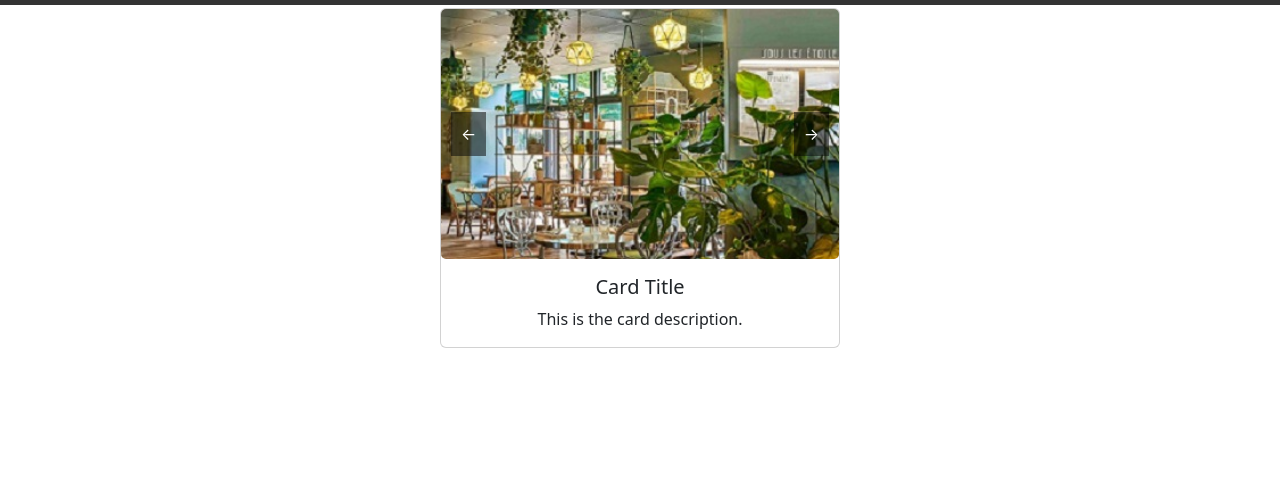
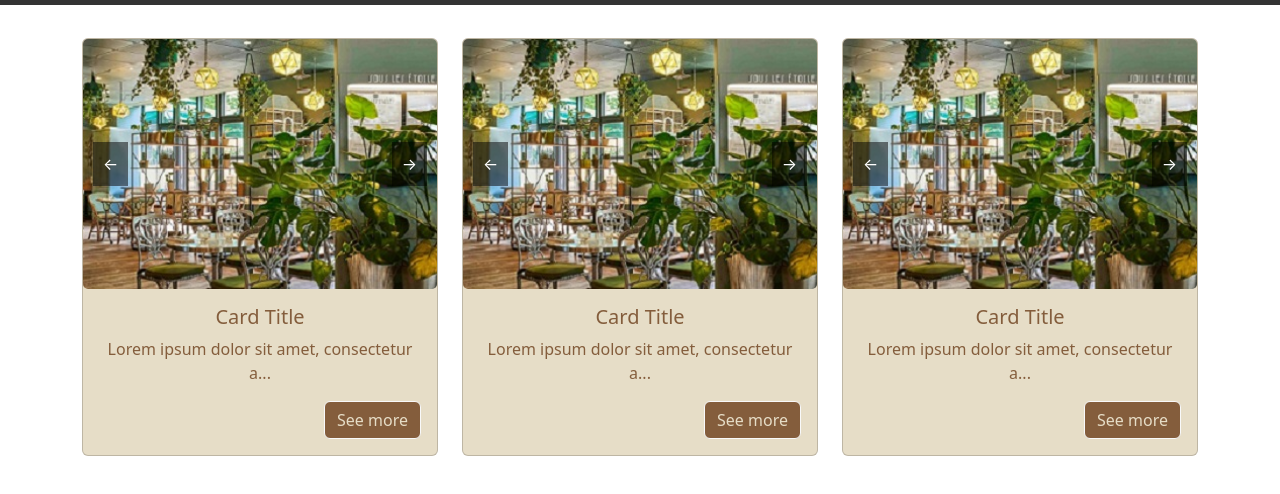
Before and after one commit to Takotsubo3/citrus-travel-agency-wdd, a plain HTML site: page hotels/index.html in a window 1280 px wide. Shown: the part 52-546 px from the top of the page. Drawn offline with nearby package versions, Linux system fonts and the light colour scheme.

Commit message:
added columns, color palette and see more button

```diff
--- a/common/styles.css
+++ b/common/styles.css
@@ -22,3 +22,9 @@
   padding-top: 60px;
   padding-bottom: 40px;
 }
+
+
+.color-palette {
+  color: rgb(132, 93, 60);
+  background-color: rgb(230, 221, 199);
+}
--- a/home/home.css
+++ b/home/home.css
@@ -69,8 +69,3 @@
     box-shadow: 0 0 11px rgba(33, 33, 33, 0.2);
   }
 }
-
-.color-palette {
-  color: rgb(132, 93, 60);
-  background-color: rgb(230, 221, 199);
-}
--- a/hotels/hotels.css
+++ b/hotels/hotels.css
@@ -5,6 +5,10 @@
 .navbar .navbar-brand,
 .navbar .nav-link {
   color: white;
+}
+
+.container {
+  padding-top: 90px;
 }
 
 .card-container {
@@ -61,3 +65,19 @@
 .card-body {
   text-align: center;
 }
+
+.card-text {
+  overflow: hidden;
+  transition: all 0.3s ease;
+}
+
+.expanded {
+  height: auto;
+}
+
+.btn-see-more {
+  float: right;
+
+  color: rgb(230, 221, 199);
+  background-color: rgb(132, 93, 60);
+}
--- a/hotels/hotels.js
+++ b/hotels/hotels.js
@@ -1,5 +1,10 @@
 document.addEventListener('DOMContentLoaded', function () {
-  const images = document.querySelectorAll('.card-img img');
+  const cardContainers = document.querySelectorAll('.card-container');
+
+  cardContainers.forEach((container) => {
+    const images = container.querySelectorAll('.card-img img');
+    const prevButton = container.querySelector('.btn-prev');
+    const nextButton = container.querySelector('.btn-next');
     let currentIndex = 0;
 
     function showImage(index, direction) {
@@ -19,13 +24,40 @@ document.addEventListener('DOMContentLoaded', function () {
       });
     }
 
-  document.querySelector('.btn-prev').addEventListener('click', function () {
+    prevButton.addEventListener('click', function () {
       currentIndex = currentIndex > 0 ? currentIndex - 1 : images.length - 1;
       showImage(currentIndex, 'prev');
     });
 
-  document.querySelector('.btn-next').addEventListener('click', function () {
+    nextButton.addEventListener('click', function () {
       currentIndex = currentIndex < images.length - 1 ? currentIndex + 1 : 0;
       showImage(currentIndex, 'next');
     });
+
+    // Truncate text and add "See more/less" functionality
+    const cardText = container.querySelector('.card-text');
+    const seeMoreButton = container.querySelector('.btn-see-more');
+    const fullText = cardText.textContent;
+    const truncatedText = fullText.slice(0, 60) + '...';
+
+    if (fullText.length > 60) {
+      cardText.textContent = truncatedText;
+
+      seeMoreButton.style.display = 'inline'; // Show the "See more" button
+
+      seeMoreButton.addEventListener('click', function () {
+        if (cardText.classList.contains('expanded')) {
+          cardText.classList.remove('expanded');
+          cardText.textContent = truncatedText;
+          seeMoreButton.textContent = 'See more';
+        } else {
+          cardText.classList.add('expanded');
+          cardText.textContent = fullText;
+          seeMoreButton.textContent = 'See less';
+        }
       });
+    } else {
+      seeMoreButton.style.display = 'none'; // Hide the "See more" button if text is short
+    }
+  });
+});
--- a/hotels/index.html
+++ b/hotels/index.html
@@ -30,8 +30,10 @@
     <div id="navbar-placeholder"></div>
 
     <div class="container pb-4">
+      <div class="row">
+        <div class="col-4">
           <div class="card-container">
-        <div class="card">
+            <div class="card color-palette">
               <div class="card-img">
                 <img
                   src="../assets/hotels/ibisHotel1.jpg"
@@ -45,7 +47,72 @@
               </div>
               <div class="card-body">
                 <h5 class="card-title">Card Title</h5>
-            <p class="card-text">This is the card description.</p>
+                <p class="card-text">
+                  Lorem ipsum dolor sit amet, consectetur adipiscing elit. Donec
+                  nec nunc non tortor suscipit vestibulum. Curabitur a arcu a
+                  massa facilisis mollis vel sit amet nulla. Nulla facilisi.
+                </p>
+                <button type="button" class="btn btn-light btn-see-more">
+                  See more
+                </button>
+              </div>
+            </div>
+          </div>
+        </div>
+        <div class="col-4">
+          <div class="card-container">
+            <div class="card color-palette">
+              <div class="card-img">
+                <img
+                  src="../assets/hotels/ibisHotel1.jpg"
+                  alt="Image 1"
+                  class="active"
+                />
+                <img src="../assets/hotels/ibisHotel2.jpg" alt="Image 2" />
+                <img src="../assets/hotels/ibisHotel3.jpg" alt="Image 3" />
+                <button class="btn-nav btn-prev">&#8592;</button>
+                <button class="btn-nav btn-next">&#8594;</button>
+              </div>
+              <div class="card-body">
+                <h5 class="card-title">Card Title</h5>
+                <p class="card-text">
+                  Lorem ipsum dolor sit amet, consectetur adipiscing elit. Donec
+                  nec nunc non tortor suscipit vestibulum. Curabitur a arcu a
+                  massa facilisis mollis vel sit amet nulla. Nulla facilisi.
+                </p>
+                <button type="button" class="btn btn-light btn-see-more">
+                  See more
+                </button>
+              </div>
+            </div>
+          </div>
+        </div>
+        <div class="col-4">
+          <div class="card-container">
+            <div class="card color-palette">
+              <div class="card-img">
+                <img
+                  src="../assets/hotels/ibisHotel1.jpg"
+                  alt="Image 1"
+                  class="active"
+                />
+                <img src="../assets/hotels/ibisHotel2.jpg" alt="Image 2" />
+                <img src="../assets/hotels/ibisHotel3.jpg" alt="Image 3" />
+                <button class="btn-nav btn-prev">&#8592;</button>
+                <button class="btn-nav btn-next">&#8594;</button>
+              </div>
+              <div class="card-body">
+                <h5 class="card-title">Card Title</h5>
+                <p class="card-text">
+                  Lorem ipsum dolor sit amet, consectetur adipiscing elit. Donec
+                  nec nunc non tortor suscipit vestibulum. Curabitur a arcu a
+                  massa facilisis mollis vel sit amet nulla. Nulla facilisi.
+                </p>
+                <button type="button" class="btn btn-light btn-see-more">
+                  See more
+                </button>
+              </div>
+            </div>
           </div>
         </div>
       </div>
```
Lines whose indentation alone changed are shown as unchanged.
